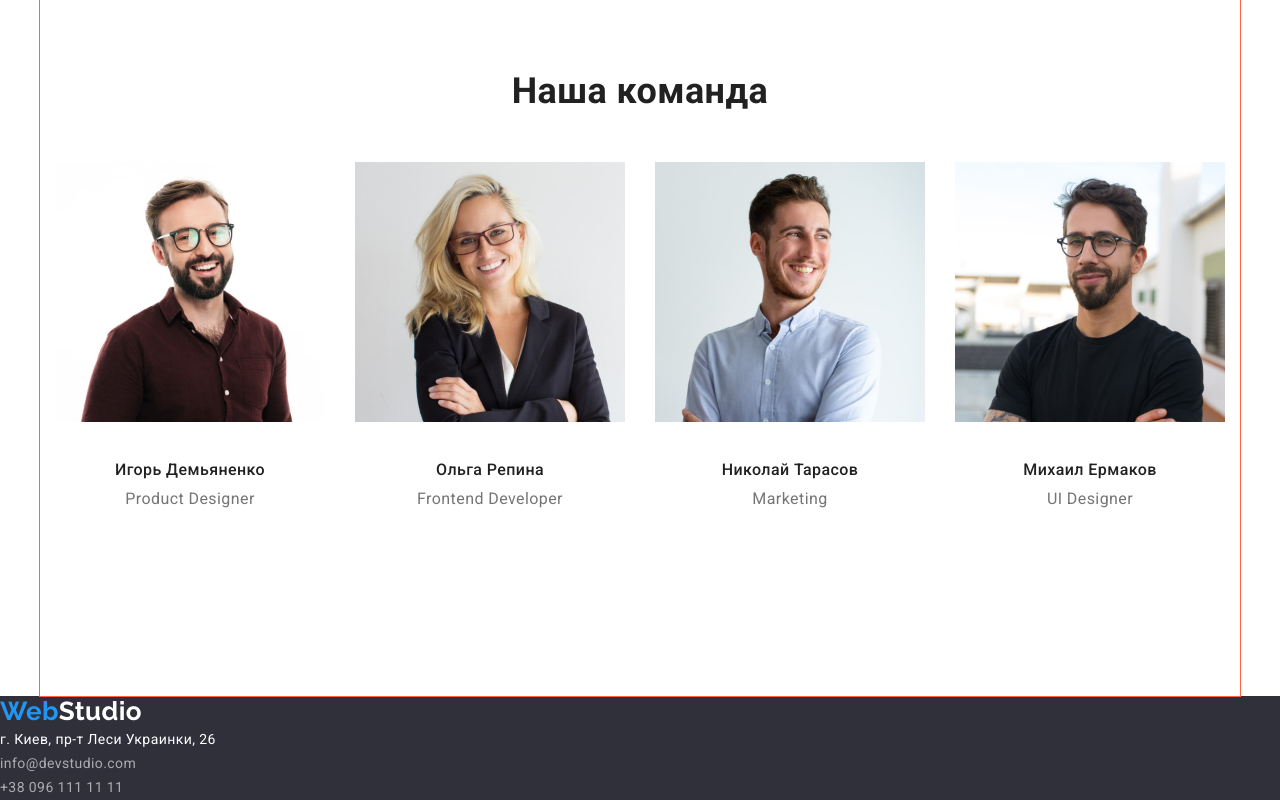
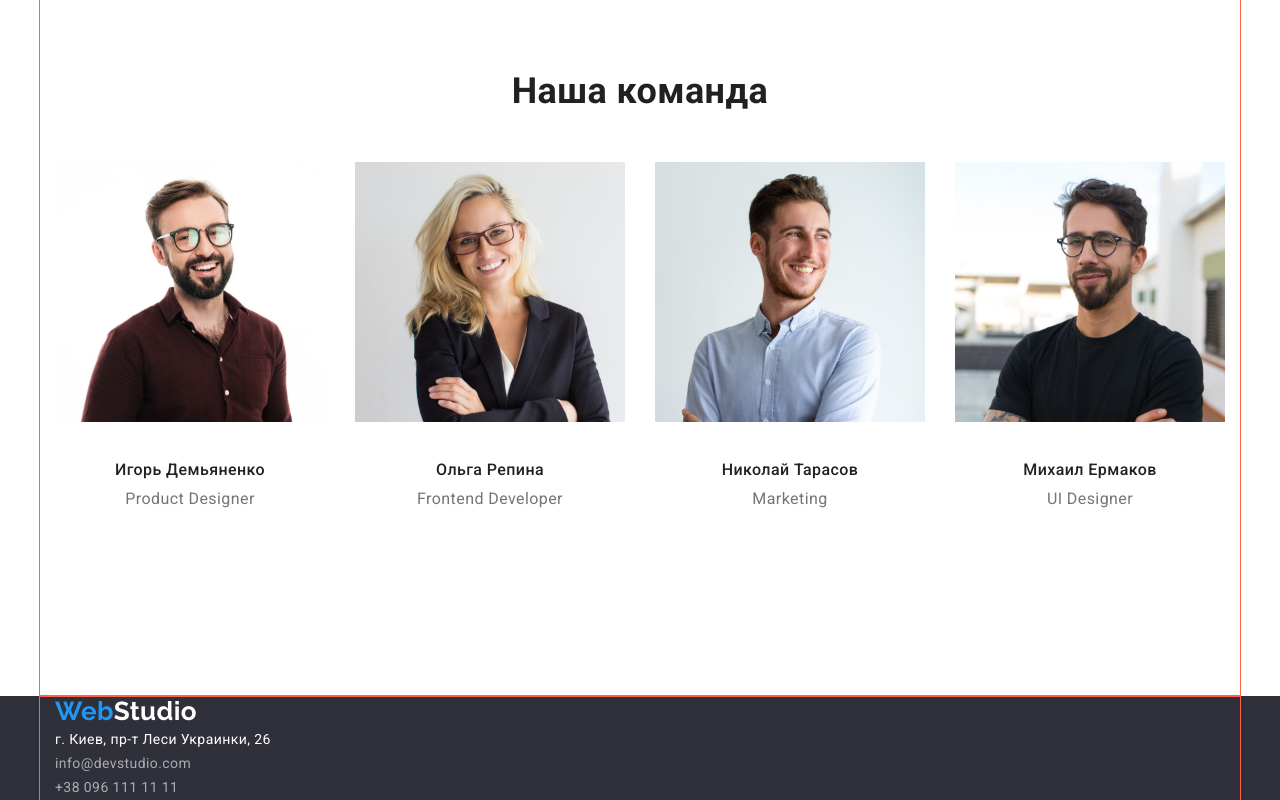
Before and after one commit to Stas-0k/goit-markup-hw-03, a plain HTML site: page index.html in a window 1280 px wide. Shown: the part 1116-1916 px from the top of the page. Drawn offline with nearby package versions, Linux system fonts and the light colour scheme.

Commit message:
commit 20-06

```diff
--- a/css/style.css
+++ b/css/style.css
@@ -40,7 +40,7 @@ body {
   list-style: none;
 }
 
-h1, h2, h3, h4, h5, h6, p {
+h1, h2, h3, h4, h5, h6, p, ul {
   margin-top: 0px;
 }
 
--- a/index.html
+++ b/index.html
@@ -130,6 +130,7 @@
 
     <!--Footer-->
     <footer class="footer">
+      <div class="container">
       <a href="./index.html" class="logo"
         ><span class="logo-img">Web</span
         ><span class="footer-main">Studio</span></a
@@ -157,6 +158,7 @@
           </li>
         </ul>
       </address>
+      </div>
     </footer>
   </body>
 </html>
```
Also changed, not shown: portfolio.html (+2 -0 lines).
